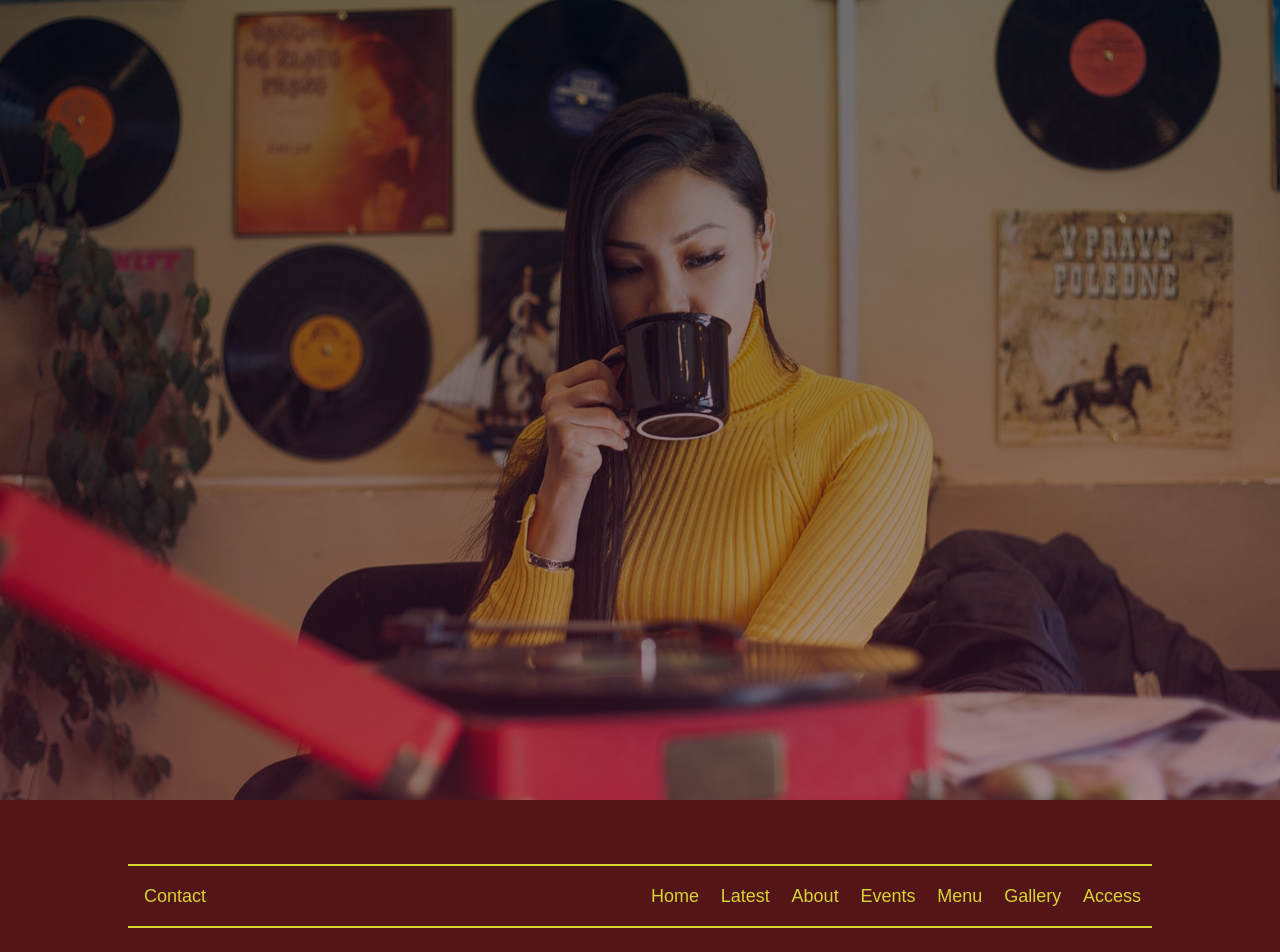
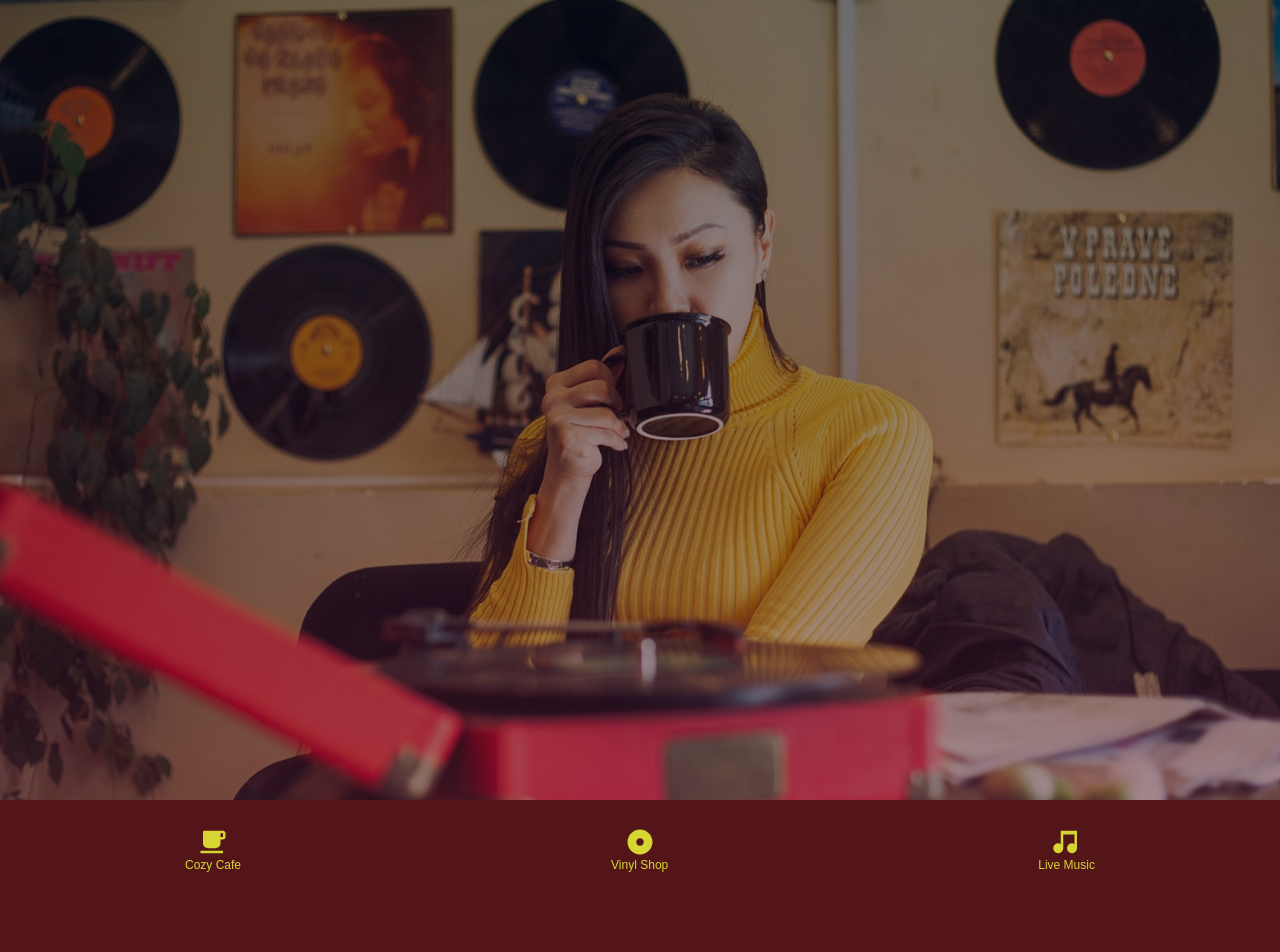
Before and after one commit to Fire-Bringer/vinyl-cafe-frontend, a Next.js app: page / in a window 1280 px wide. Shown: the top 952 px of the page. Built offline with nearby package versions, Linux system fonts and the light colour scheme; a web font is replaced by a local one.

Commit message:
make Tags component

```diff
--- a/src/app/page.tsx
+++ b/src/app/page.tsx
@@ -1,5 +1,6 @@
+import Navbar from '@/components/Navbar/Navbar';
 import Hero from '@/components/Hero/Hero';
-import Navbar from '@/components/Navbar/Navbar';
+import Tags from '@/components/Tags/Tags';
 import Footer from '@/components/Footer/Footer';
 
 function Homepage() {
@@ -7,6 +8,7 @@
     <div>
       <Navbar/>
       <Hero/>
+      <Tags/>
       <Footer/>
     </div>
   );
--- /dev/null
+++ b/src/components/Tags/Tags.jsx
@@ -0,0 +1,22 @@
+const Tags = () => {
+  return (
+    <div className="w-full h-[100px] bg-secondary flex justify-around items-center text-primary font-body text-xs">
+
+      <div className="flex flex-col items-center">
+        <img src="icons/cup-icon.svg" alt="Cup Icon" width={30} />
+        <h6>Cozy Cafe</h6>
+      </div>
+      <div className="flex flex-col items-center">
+        <img src="icons/disk-icon.svg" alt="Vinyl Icon" width={30} />
+        <h6>Vinyl Shop</h6>
+      </div>
+      <div className="flex flex-col items-center">
+        <img src="icons/music-icon.svg" alt="Music Icon" width={30} />
+        <h6>Live Music</h6>
+      </div>
+
+    </div>
+  );
+};
+
+export default Tags;
```
